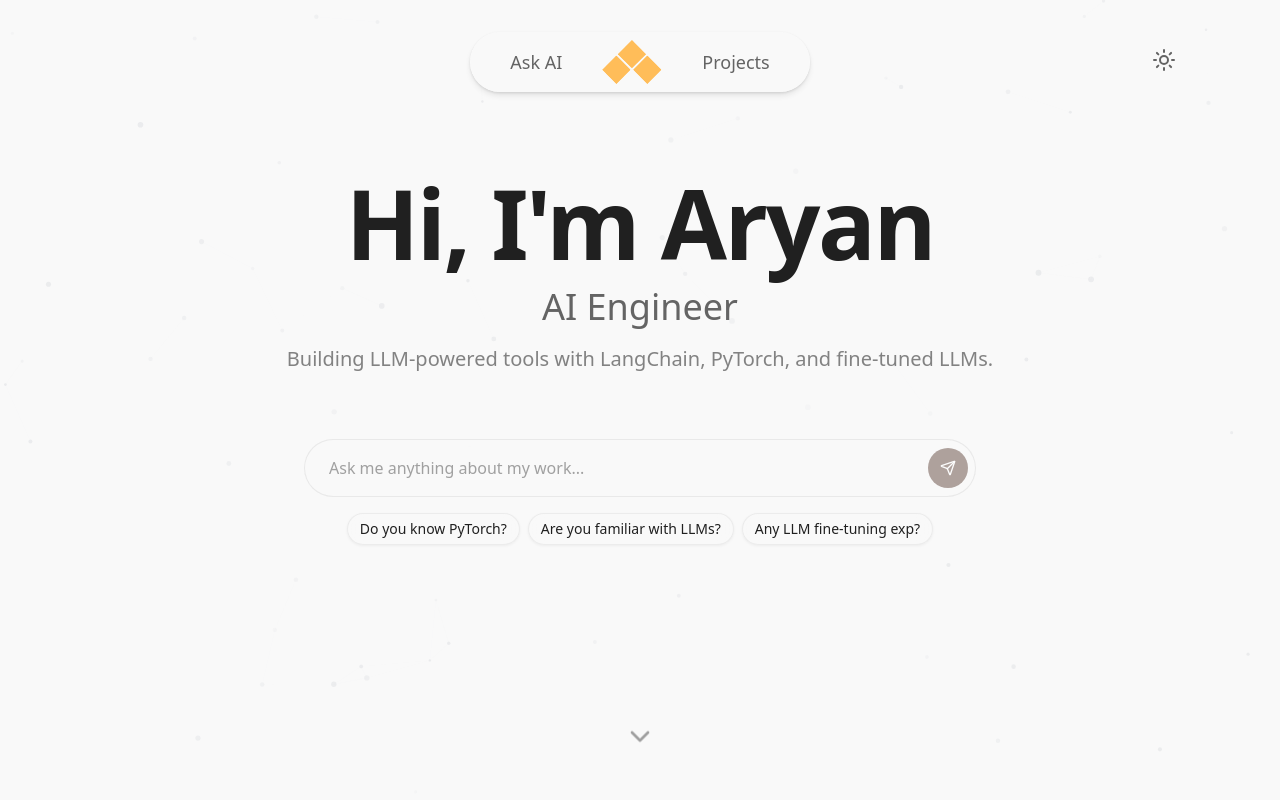
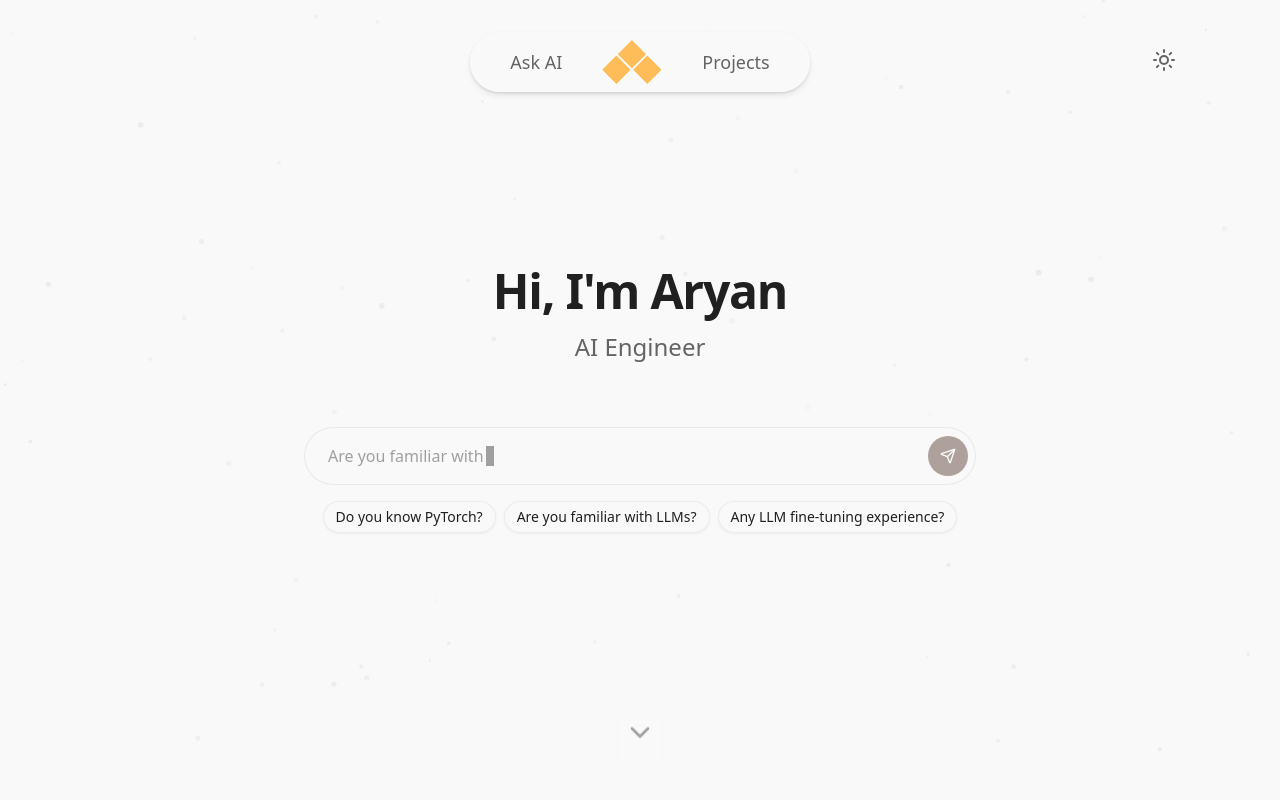
Before and after one commit to AryanDeore/portfolio, a Next.js app: page / in a window 1280 px wide. Shown: the top 800 px of the page. Built offline with nearby package versions, Linux system fonts and the light colour scheme.

Commit message:
block cursor for placeholders

```diff
--- a/src/components/hero-section.tsx
+++ b/src/components/hero-section.tsx
@@ -43,23 +43,23 @@ export function HeroSection() {
         <div className="space-y-8">
           {/* Greeting */}
           <div className="space-y-4">
-            <h1 className="text-5xl md:text-7xl lg:text-8xl font-bold tracking-tight">
+            <h1 className="text-5xl md:text-7xl lg:text-5xl font-bold tracking-tight">
               Hi, I&apos;m Aryan
             </h1>
 
             {/* Title */}
-            <h2 className="text-2xl md:text-3xl lg:text-4xl text-muted-foreground font-medium">
+            <h2 className="text-2xl md:text-3xl lg:text-2xl text-muted-foreground font-medium">
               AI Engineer
             </h2>
 
-            {/* Tagline */}
+            {/* Tagline
             <p className="text-lg md:text-xl text-muted-foreground/80 max-w-3xl mx-auto leading-relaxed">
               Building LLM-powered tools with LangChain, PyTorch, and fine-tuned LLMs.
-            </p>
+            </p> */}
           </div>
 
           {/* Chat Input */}
-          <div className="pt-8 pb-20">
+          <div className="pt-8">
             <ChatInput onSubmit={handleChatSubmit} />
           </div>
         </div>
@@ -70,10 +70,10 @@ export function HeroSection() {
       {showScrollIndicator && (
         <button
           onClick={scrollToNextSection}
-          className="fixed bottom-8 left-1/2 transform -translate-x-1/2 z-20 transition-all duration-300 hover:scale-110 focus:outline-none focus:ring-2 focus:ring-primary/20 rounded-full p-2"
+          className="fixed bottom-8 left-1/2 transform -translate-x-1/2 z-20 transition-all duration-300 hover:scale-125 hover:-translate-y-1 focus:outline-none focus:ring-2 focus:ring-primary/20 rounded-full p-3 hover:bg-background/10 backdrop-blur-sm"
           aria-label="Scroll to next section"
         >
-          <ChevronDown className="h-8 w-8 text-muted-foreground/60 animate-bounce hover:text-muted-foreground transition-colors" />
+          <ChevronDown className="h-8 w-8 text-muted-foreground/60 animate-bounce hover:text-foreground transition-all duration-300 hover:drop-shadow-lg" />
         </button>
       )}
     </section>
--- a/src/components/ui/chat-input.tsx
+++ b/src/components/ui/chat-input.tsx
@@ -3,6 +3,7 @@
 import { useState } from "react";
 import { Button } from "@/components/ui/button";
 import { Send } from "lucide-react";
+import { useTypingAnimation } from "@/lib/use-typing-animation";
 
 interface ChatInputProps {
   onSubmit?: (message: string) => void;
@@ -12,11 +13,29 @@ interface ChatInputProps {
 const suggestionChips = [
   "Do you know PyTorch?",
   "Are you familiar with LLMs?",
-  "Any LLM fine-tuning exp?",
+  "Any LLM fine-tuning experience?",
 ];
 
-export function ChatInput({ onSubmit, placeholder = "Ask me anything about my work..." }: ChatInputProps) {
+const typingQuestions = [
+  "Do you know PyTorch?",
+  "Are you familiar with ChatGPT-style LLM APIs?",
+  "Have you fine-tuned LLMs?",
+  "Have you created a RAG?",
+];
+
+export function ChatInput({ onSubmit, placeholder }: ChatInputProps) {
   const [message, setMessage] = useState("");
+  const [isFocused, setIsFocused] = useState(false);
+  const typingAnimation = useTypingAnimation({
+    texts: typingQuestions,
+    typingSpeed: 80,
+    deletingSpeed: 40,
+    pauseDuration: 1500,
+  });
+
+  // Use typing animation if no custom placeholder is provided and input is not focused
+  const shouldShowTypingAnimation = !placeholder && !isFocused && !message;
+  const displayPlaceholder = placeholder || "";
 
   const handleSubmit = (e: React.FormEvent) => {
     e.preventDefault();
@@ -39,9 +58,23 @@ export function ChatInput({ onSubmit, placeholder = "Ask me anything about my wo
             type="text"
             value={message}
             onChange={(e) => setMessage(e.target.value)}
-            placeholder={placeholder}
+            onFocus={() => setIsFocused(true)}
+            onBlur={() => setIsFocused(false)}
+            placeholder={displayPlaceholder}
             className="w-full px-6 py-4 pr-14 text-base bg-background/80 backdrop-blur-sm border border-border/50 rounded-full focus:outline-none focus:ring-2 focus:ring-primary/20 focus:border-primary/50 transition-all duration-200 placeholder:text-muted-foreground/60"
           />
+
+          {/* Animated typing text with cursor overlay */}
+          {shouldShowTypingAnimation && (
+            <div className="absolute left-6 top-1/2 -translate-y-1/2 pointer-events-none text-base text-muted-foreground/60 flex items-center">
+              <span>{typingAnimation.text}</span>
+              <span
+                className={`ml-0.5 w-2 h-5 bg-muted-foreground/60 transition-opacity duration-100 ${
+                  typingAnimation.showCursor ? 'opacity-100' : 'opacity-0'
+                }`}
+              />
+            </div>
+          )}
           <Button
             type="submit"
             size="sm"
--- a/src/components/ui/shadcn-io/theme-toggle-button/index.tsx
+++ b/src/components/ui/shadcn-io/theme-toggle-button/index.tsx
@@ -194,7 +194,7 @@ export const ThemeToggleButton = ({
       size={showLabel ? 'default' : 'icon'}
       onClick={handleClick}
       className={cn(
-        'relative overflow-hidden',
+        'relative overflow-hidden transition-all duration-300 hover:!scale-110 hover:!-translate-y-0.5 hover:!shadow-lg group',
         // Removed 'transition-all' class to eliminate button transitions
         showLabel && 'gap-2',
         className
@@ -202,9 +202,9 @@ export const ThemeToggleButton = ({
       aria-label={`Switch to ${theme === 'light' ? 'dark' : 'light'} theme`}
     >
       {theme === 'light' ? (
-        <Sun className="h-[1.2rem] w-[1.2rem]" />
+        <Sun className="h-[1.2rem] w-[1.2rem] transition-transform duration-300 group-hover:rotate-12" />
       ) : (
-        <Moon className="h-[1.2rem] w-[1.2rem]" />
+        <Moon className="h-[1.2rem] w-[1.2rem] transition-transform duration-300 group-hover:rotate-12" />
       )}
       {showLabel && (
         <span className="text-sm">
--- /dev/null
+++ b/src/lib/use-typing-animation.ts
@@ -0,0 +1,82 @@
+"use client";
+
+import { useState, useEffect, useCallback } from "react";
+
+interface UseTypingAnimationOptions {
+  texts: string[];
+  typingSpeed?: number;
+  deletingSpeed?: number;
+  pauseDuration?: number;
+}
+
+export function useTypingAnimation({
+  texts,
+  typingSpeed = 100,
+  deletingSpeed = 50,
+  pauseDuration = 2000,
+}: UseTypingAnimationOptions) {
+  const [currentTextIndex, setCurrentTextIndex] = useState(0);
+  const [currentText, setCurrentText] = useState("");
+  const [isDeleting, setIsDeleting] = useState(false);
+  const [isPaused, setIsPaused] = useState(false);
+  const [showCursor, setShowCursor] = useState(true);
+
+  const tick = useCallback(() => {
+    const fullText = texts[currentTextIndex];
+
+    if (isPaused) {
+      return;
+    }
+
+    if (isDeleting) {
+      setCurrentText((prev) => prev.substring(0, prev.length - 1));
+    } else {
+      setCurrentText((prev) => fullText.substring(0, prev.length + 1));
+    }
+
+    // Check if we've finished typing the current text
+    if (!isDeleting && currentText === fullText) {
+      setIsPaused(true);
+      setTimeout(() => {
+        setIsPaused(false);
+        setIsDeleting(true);
+      }, pauseDuration);
+    }
+
+    // Check if we've finished deleting the current text
+    if (isDeleting && currentText === "") {
+      setIsDeleting(false);
+      setCurrentTextIndex((prev) => (prev + 1) % texts.length);
+    }
+  }, [
+    currentText,
+    currentTextIndex,
+    isDeleting,
+    isPaused,
+    texts,
+    pauseDuration,
+  ]);
+
+  useEffect(() => {
+    if (texts.length === 0) return;
+
+    const speed = isDeleting ? deletingSpeed : typingSpeed;
+    const timer = setTimeout(tick, speed);
+
+    return () => clearTimeout(timer);
+  }, [tick, isDeleting, typingSpeed, deletingSpeed, texts.length]);
+
+  // Cursor blinking effect
+  useEffect(() => {
+    const cursorTimer = setInterval(() => {
+      setShowCursor((prev) => !prev);
+    }, 530); // Blink every 530ms for a natural cursor feel
+
+    return () => clearInterval(cursorTimer);
+  }, []);
+
+  return {
+    text: currentText,
+    showCursor,
+  };
+}
```
